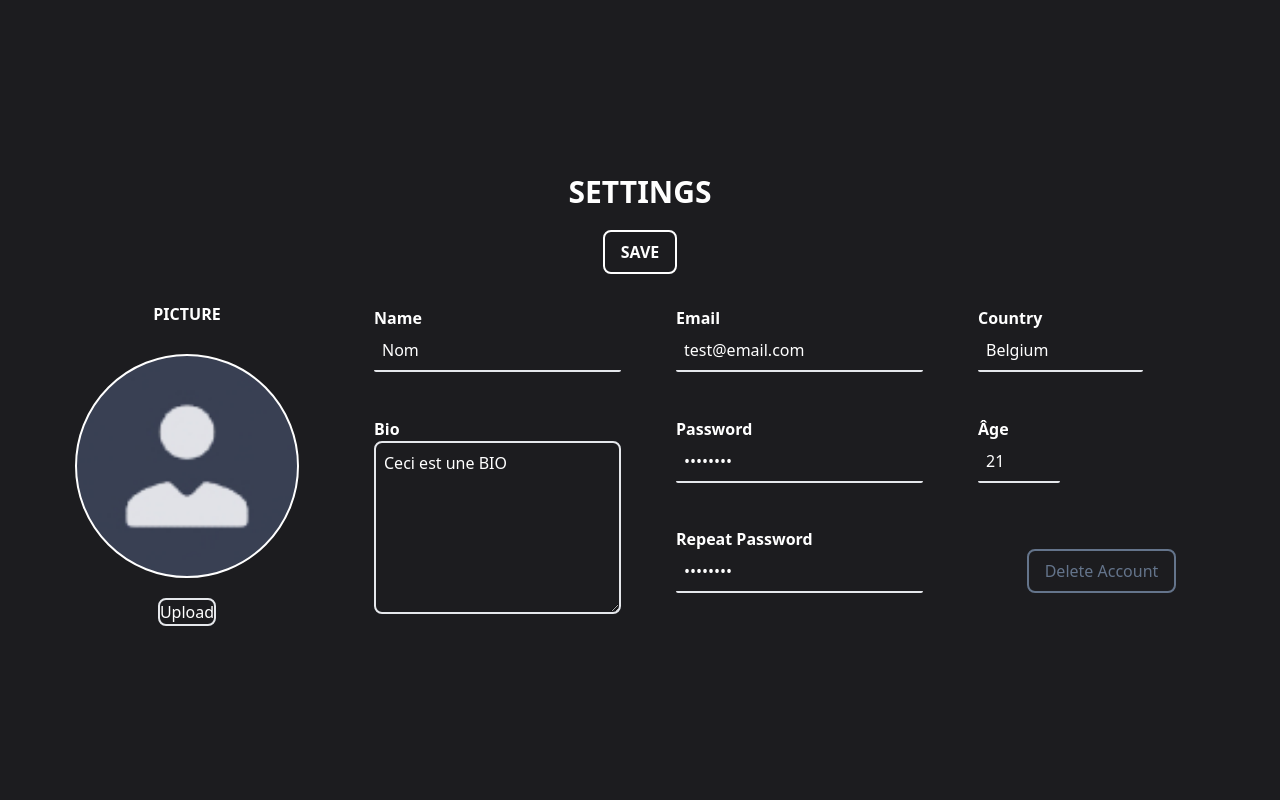
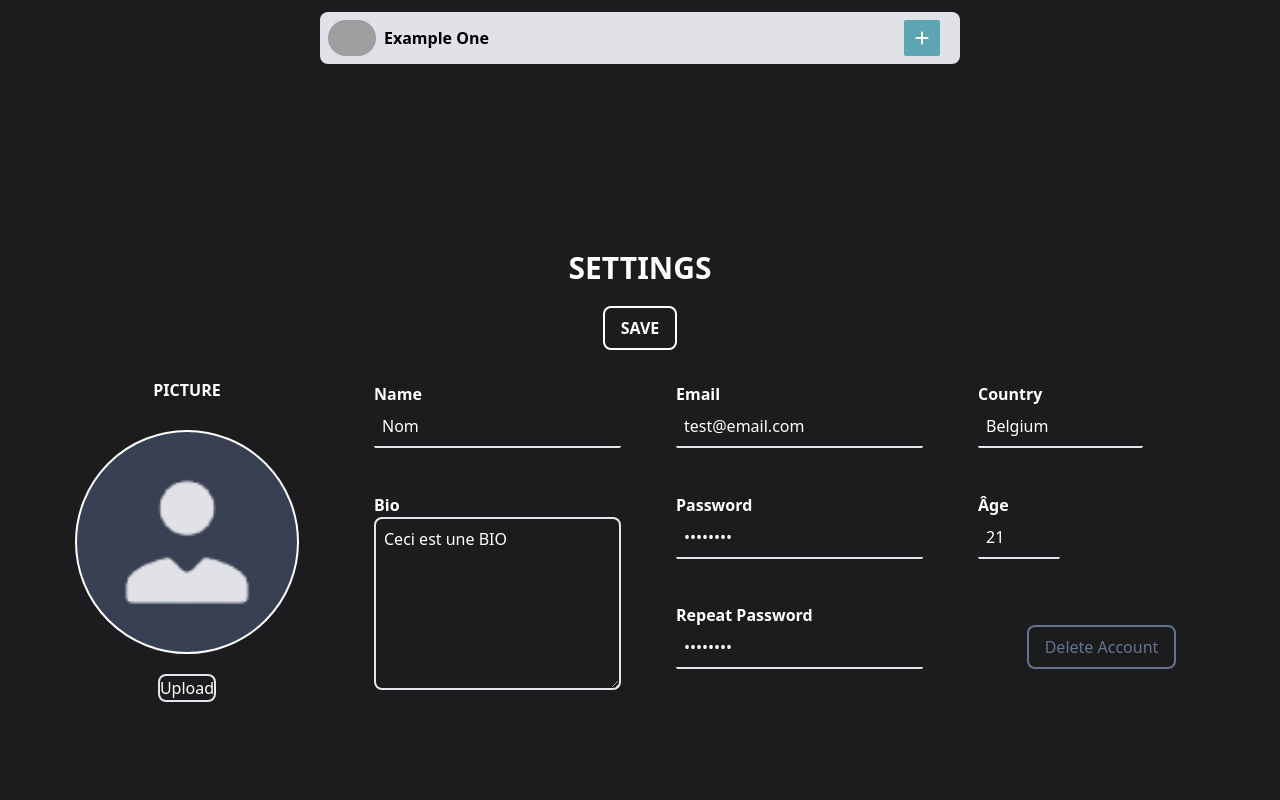
Before and after one commit to emignox/verba, a React (Vite) app in the folder fontend/: page / in a window 1280 px wide. Shown: the top 800 px of the page. Built offline with nearby package versions, Linux system fonts and the light colour scheme; grey boxes are pictures that could not be loaded.

Commit message:
add searchUser component

```diff
--- a/fontend/src/App.tsx
+++ b/fontend/src/App.tsx
@@ -1,18 +1,22 @@
 import { BrowserRouter as Router } from "react-router-dom";
 // import Sign from "./component/signUP";
-// import Post from "./component/post";
-// import FriendsList from "./component/friendsList";
+import Post from "./component/post";
+import FriendsList from "./component/friendsList";
 import Settings from "./component/settings";
 //import Other from "./pages/otherProfile";
+import SearchUser from "./component/searchUser";
 
-// const friendsData = [
-//   { id: 1, name: 'Nicolas', img: 'https://images.radio-canada.ca/q_auto,w_350/v1/ici-tele/1x1/carre-noir-racisme-systemique-brutalite-policiere.jpg' },
-//   { id: 2, name: 'Ema', img: 'https://images.radio-canada.ca/q_auto,w_350/v1/ici-tele/1x1/carre-noir-racisme-systemique-brutalite-policiere.jpg' },
-//   { id: 3, name: 'Cédric', img: 'https://images.radio-canada.ca/q_auto,w_350/v1/ici-tele/1x1/carre-noir-racisme-systemique-brutalite-policiere.jpg' },
-//   { id: 4, name: 'Tim', img: 'https://images.radio-canada.ca/q_auto,w_350/v1/ici-tele/1x1/carre-noir-racisme-systemique-brutalite-policiere.jpg' },
-//   { id: 5, name: 'Louise', img: 'https://images.radio-canada.ca/q_auto,w_350/v1/ici-tele/1x1/carre-noir-racisme-systemique-brutalite-policiere.jpg' },
-// ];
-
+const friendsData = [
+  { id: 1, name: 'Nicolas', img: 'https://images.radio-canada.ca/q_auto,w_350/v1/ici-tele/1x1/carre-noir-racisme-systemique-brutalite-policiere.jpg' },
+  { id: 2, name: 'Ema', img: 'https://images.radio-canada.ca/q_auto,w_350/v1/ici-tele/1x1/carre-noir-racisme-systemique-brutalite-policiere.jpg' },
+  { id: 3, name: 'Cédric', img: 'https://images.radio-canada.ca/q_auto,w_350/v1/ici-tele/1x1/carre-noir-racisme-systemique-brutalite-policiere.jpg' },
+  { id: 4, name: 'Tim', img: 'https://images.radio-canada.ca/q_auto,w_350/v1/ici-tele/1x1/carre-noir-racisme-systemique-brutalite-policiere.jpg' },
+  { id: 5, name: 'Louise', img: 'https://images.radio-canada.ca/q_auto,w_350/v1/ici-tele/1x1/carre-noir-racisme-systemique-brutalite-policiere.jpg' },
+];
+const searchData = {
+  Image: "https://images.radio-canada.ca/q_auto,w_350/v1/ici-tele/1x1/carre-noir-racisme-systemique-brutalite-policiere.jpg",
+  Name: "Example One",
+}
 const postData = {
   profileImage: "https://images.radio-canada.ca/q_auto,w_350/v1/ici-tele/1x1/carre-noir-racisme-systemique-brutalite-policiere.jpg",
   profileName: "Nom du profil",
@@ -24,6 +28,7 @@ function App() {
     <div>
       <Router>
 
+        <SearchUser {...searchData} />
         <Settings/>
         {/*<Nav /> */}
         {/*
@@ -33,8 +38,8 @@ function App() {
           </div>
         */}
         {/* <Sign /> */}
-        {/*<Post {...postData} /> */}
-        {/*<FriendsList friends={friendsData} /> */}
+        <Post {...postData} />
+        <FriendsList friends={friendsData} />
       </Router>
     </div>
   );
--- a/fontend/src/component/buttonAdd.tsx
+++ b/fontend/src/component/buttonAdd.tsx
@@ -6,7 +6,7 @@ function buttonAdd() {
     <div>
       {" "}
       <button
-        className="h-9 w-9  text-white text-center rounded-sm  xl:w-72"
+        className="h-9 w-9 text-white text-center rounded-sm transition-transform transform hover:scale-125"
         style={{ backgroundColor: "#5DA5B3" }}
       >
         {" "}
--- /dev/null
+++ b/fontend/src/component/interface/interfaceSearchUser.tsx
@@ -0,0 +1,4 @@
+export default interface SearchUserProps {
+    Image: string;
+    Name: string;
+}
--- /dev/null
+++ b/fontend/src/component/searchUser.tsx
@@ -0,0 +1,26 @@
+{/*Si InterfaceSearchUser n'est pas accesible, changer la majuscule de Interface ! Merci VScode */}
+import SearchUserProps from './interface/InterfaceSearchUser';
+import ButtonAdd from './buttonAdd';
+
+function searchUser({ Image, Name}: SearchUserProps) {
+
+  return (
+    <>
+    <div className="flex justify-center my-3">
+      <div className="flex flex-row items-center justify-between lg:w-1/2 rounded-lg" style={{ backgroundColor: "#E0E2E8" }}>
+        <div className="flex p-2">
+          <img className="w-12 rounded-full" src={Image} alt={Name} />
+          <div className="flex-grow flex items-center">
+            <h2 className="font-extrabold px-2">{Name}</h2>
+          </div>
+        </div>
+        <div className="mx-5">
+          <ButtonAdd />
+        </div>
+      </div>
+    </div>
+    </>
+  );
+}
+
+export default searchUser;
```
